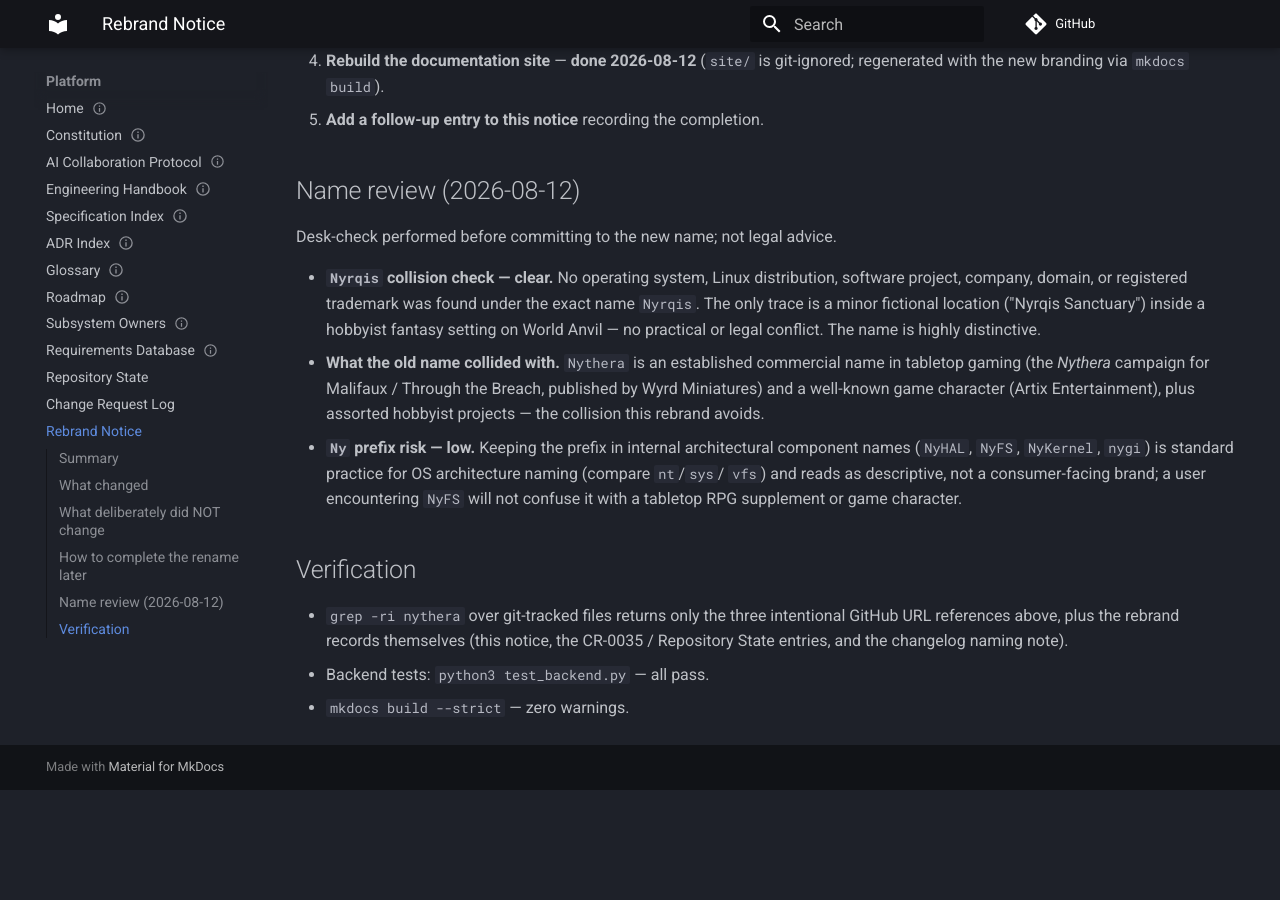
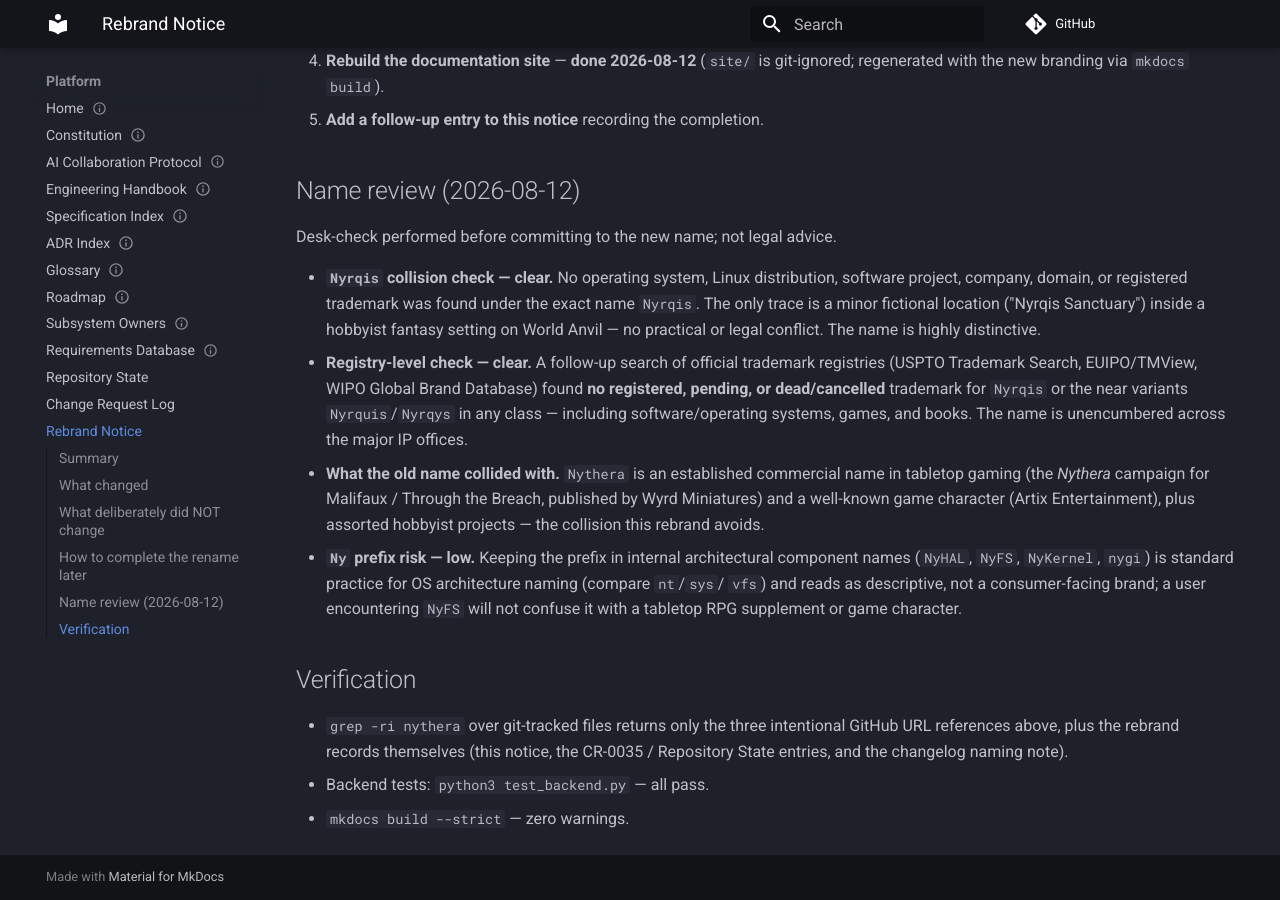
Before and after one commit to Myco-mycelium/Nythera, an MkDocs documentation site: the page built from docs/00-platform/REBRAND_NOTICE.md, in a window 1280 px wide and 900 px high, scrolled down 1948 px. Built offline with MkDocs 1.6.1 and Material for MkDocs 9.7.7, drawn with Linux system fonts in a browser that asks for light colours; comment, search, counter and statistics services are not loaded; before the commit the page ends 2738 px from its top, so only the background shows below that.

Commit message:
docs: record registry-level trademark check for Nyrqis
- No registered, pending, or dead/cancelled trademark for Nyrqis or variants (Nyrquis/Nyrqys) in any class across USPTO, EUIPO/TMView, and WIPO
- Recorded in REBRAND_NOTICE.md name review and Repository State hygiene note

```diff
--- a/docs/00-platform/REBRAND_NOTICE.md
+++ b/docs/00-platform/REBRAND_NOTICE.md
@@ -93,6 +93,12 @@ Desk-check performed before committing to the new name; not legal advice.
   minor fictional location ("Nyrqis Sanctuary") inside a hobbyist fantasy
   setting on World Anvil — no practical or legal conflict. The name is
   highly distinctive.
+- **Registry-level check — clear.** A follow-up search of official
+  trademark registries (USPTO Trademark Search, EUIPO/TMView, WIPO
+  Global Brand Database) found **no registered, pending, or dead/cancelled**
+  trademark for `Nyrqis` or the near variants `Nyrquis`/`Nyrqys` in any
+  class — including software/operating systems, games, and books. The
+  name is unencumbered across the major IP offices.
 - **What the old name collided with.** `Nythera` is an established
   commercial name in tabletop gaming (the *Nythera* campaign for
   Malifaux / Through the Breach, published by Wyrd Miniatures) and a
```
Also changed, not shown: docs/00-platform/REPOSITORY_STATE.md (+4 -0 lines).
